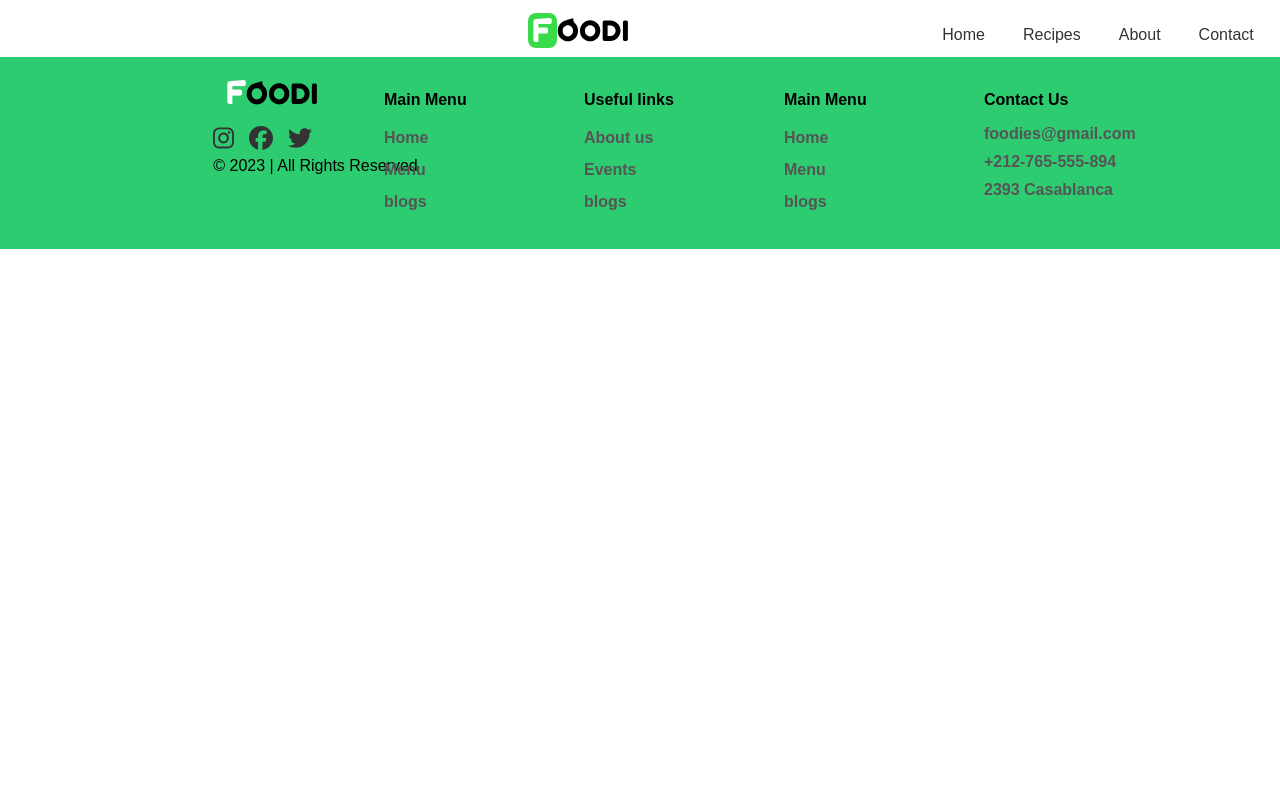
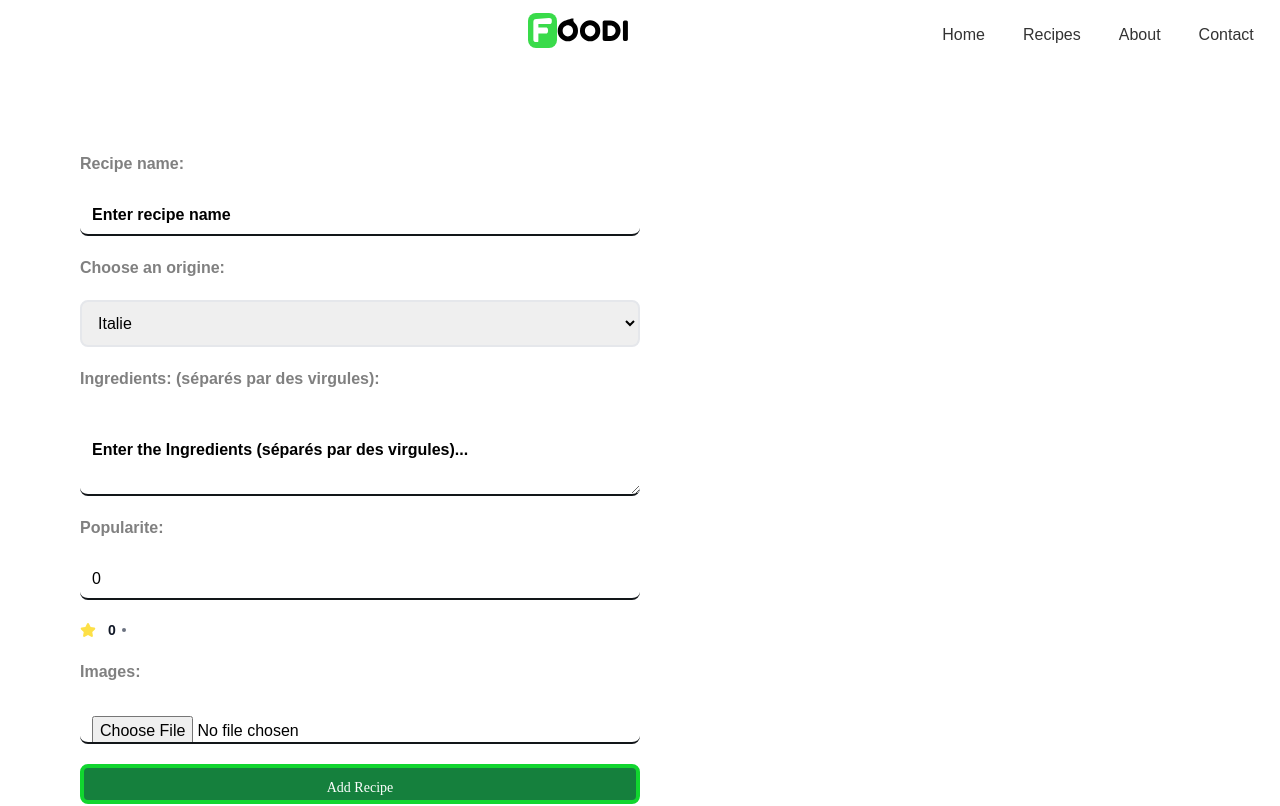
Before and after one commit to mibanas/MyRecipe, a React (Create React App) app: page /add-product in a window 1280 px wide. Shown: the top 806 px of the page. Built offline with nearby package versions, Linux system fonts and the light colour scheme; data requests are answered from the project's data file.

Commit message:
added a page for adding a recipe

```diff
--- a/package.json
+++ b/package.json
@@ -10,6 +10,7 @@
     "@testing-library/jest-dom": "^5.17.0",
     "@testing-library/react": "^13.4.0",
     "@testing-library/user-event": "^13.5.0",
+    "axios": "^1.6.4",
     "json-server": "^0.17.4",
     "react": "^18.2.0",
     "react-dom": "^18.2.0",
@@ -25,7 +26,8 @@
     "start": "react-scripts start",
     "build": "react-scripts build",
     "test": "react-scripts test",
-    "eject": "react-scripts eject"
+    "eject": "react-scripts eject",
+    "server": "json-server --watch src/Data/db.json --port 3000 "
   },
   "eslintConfig": {
     "extends": [
--- a/src/App.js
+++ b/src/App.js
@@ -9,6 +9,8 @@ import AllRecepies from './Components/AllRecepies/AllRecepies';
 import RecepyDetail from './Components/RecepyDetail/RecepyDetail';
 import { library } from '@fortawesome/fontawesome-svg-core';
 import { fab } from '@fortawesome/free-brands-svg-icons';
+import AddRecipe from './Components/Recipes/AddRecipe';
+
 library.add(fab);
 
 function App() {
@@ -21,6 +23,7 @@ function App() {
           <Route path='/About' element={<About />} />
           <Route path='/Menu' element={<AllRecepies />} />
           <Route path='/recepy_detail/:id' element={<RecepyDetail />} />
+          <Route path='/add-product' element={<AddRecipe />} />
         </Routes>
       <Footer />
     </div>
--- a/src/Components/AllRecepies/AllRecepies.jsx
+++ b/src/Components/AllRecepies/AllRecepies.jsx
@@ -153,7 +153,7 @@ const AllRecepies = () => {
 			{plats.map((plats) => {
 				return(
 					<div className="AllRecepies-product">
-						<img src={plat1} alt="" />
+						<img src={plats.image} alt="" />
 						<div className="AllRecepies-product-name">
 							<Link to={`/recepy_detail/${plats.id}`}><h1>{plats.nom}</h1></Link>
 							<img src={star} alt="" />
--- /dev/null
+++ b/src/Components/Recipes/AddRecipe.jsx
@@ -0,0 +1,202 @@
+import React, { useEffect, useRef, useState } from 'react'
+import axios from 'axios';
+
+const AddRecipe = () => {
+
+  // Global vars :
+  const [nom, setNom] = useState('')
+  const ingredientsRef = useRef([])
+  const imageRef = useRef(null)
+  const [rating, setRating] = useState(0) // To store rating value
+  const [origines, setOrigines] = useState([]) // To store origines
+  const [selectedOrigine, setSelectedOrigine] = useState(null) // To get origine id selected
+  const [imageUrl, setImageUrl] = useState(null);
+  // ______________________________
+  // handling inputs:
+  const handleNom = (e) => {
+    setNom(e.target.value)
+  }
+
+  // ______________________________
+  // To take a rating value
+  const handleRating = (e) => {
+    setRating(e.target.value)
+  }
+
+  // ______________________________
+
+  // Clear input values and file input
+  const clearInputs = () => {
+    setNom('');
+    setSelectedOrigine(null);
+    ingredientsRef.current.value = '';
+    imageRef.current.value = null; // Reset the file input
+    setRating(0); // Reset rating
+    setImageUrl(null); // Clear image URL
+
+  };
+
+  // ______________________________________________________________
+  // Function to handle upload image to cloudinary server
+  const handleUploadImage = async (image) => {
+    try {
+
+      // Create an instance from FormData class for handling image
+      const formData = new FormData()
+      formData.append('file', image)
+      formData.append('upload_preset', "zl2bprmx")
+
+      // Making call api (post)
+      const response = await axios.post("https://api.cloudinary.com/v1_1/db4rh6kdl/image/upload", formData)
+      const data = await response.data;
+
+      return data.url;
+
+    } catch (error) {
+      console.error("Error uploading image:", error);
+    }
+
+
+  }
+  // ______________________________________________________________
+
+
+  // Main Function :   ____________________________________________
+
+  const handleOnSubmit = async (e) => {
+    try {
+
+      e.preventDefault();
+
+      const ingredients = ingredientsRef.current.value.split(',').map(ingredient => ingredient.trim());
+      const image = imageRef.current.files[0];
+
+      // Check validation:
+      if (!nom || !ingredientsRef.current.value || !imageRef.current.files[0]) {
+        console.error("Please fill in all required fields");
+        alert("Please fill in all required fields")
+        return;
+      }
+
+      // ______________________________
+
+      // Calling the func for handling image and awaiting for image processing
+      const imageUrl = await handleUploadImage(image)
+      // console.log('imageUrl: ', imageUrl)
+
+      // ______________________________
+
+      // Make Post request to json-server
+      const response = await axios.post(`http://localhost:3000/plats`, {
+        nom,
+        origine: selectedOrigine,
+        ingredients,
+        popularite: rating,
+        image: imageUrl
+      });
+      const data = await response.data;
+      console.log('body : ', data)
+
+      // Clear data ____________________
+      clearInputs();
+
+
+    } catch (error) {
+      console.log("Error submiting data:", error)
+    }
+  }
+
+  // ______________________________________________________________
+  // Handling origine:
+  const handleOnSelect = (e) => {
+    setSelectedOrigine(e.target.value)
+  }
+
+  // To get origines
+  useEffect(() => {
+
+    const getOrigines = () => {
+      axios.get(`http://localhost:3000/origines`)
+        .then(response => {
+          // console.log(response.data)
+          setOrigines(response.data)
+        })
+        .catch(error => console.log('Error fetching origines : ', error))
+    }
+
+    getOrigines();
+
+  }, [])
+
+  const handleImageChange = () => {
+    const file = imageRef.current.files[0];
+    if (file) {
+      const imageUrl = URL.createObjectURL(file);
+      setImageUrl(imageUrl);
+    }
+  };
+
+
+  // ______________________________________________________________
+
+  return (
+    <form onSubmit={handleOnSubmit} className="bg-f4f4f4 p-20 border-radius-5 flex justify-center flex-col">
+      <label className="mb-5 font-bold text-191919">Recipe name:</label>
+      <input
+        value={nom}
+        onChange={handleNom}
+        type="text"
+        placeholder="Enter recipe name"
+        className="w-1/2 p-3 border-2 border-#191919 rounded-lg"
+      />
+
+      <label className="mb-5 mt-5 font-bold text-191919">Choose an origine:</label>
+      <select onChange={handleOnSelect} className="w-1/2 p-3 border-2 border-#191919 rounded-lg ">
+        {origines &&
+          origines.map((origine, index) => (
+            <option key={index} value={origine.id}>
+              {origine.nom}
+            </option>
+          ))}
+      </select>
+
+      <label className="mb-5 mt-5 font-bold text-191919">Ingredients: (séparés par des virgules):</label>
+      <textarea ref={ingredientsRef} type="text" placeholder="Enter the Ingredients (séparés par des virgules)..." rows="4" className="w-1/2 p-3 border-2 border-#191919 rounded-lg" />
+
+      <label className="mb-5 mt-5 font-bold text-191919">Popularite:</label>
+      <input
+        value={rating}
+        onChange={handleRating}
+        type="number"
+        min="0"
+        max="5"
+        placeholder="Enter your popularite"
+        className="w-1/2 p-3 border-2 border-#191919 rounded-lg"
+      />
+
+      <div className="flex items-center mt-5">
+        <svg className="w-4 h-4 text-yellow-300 me-1" aria-hidden="true" xmlns="http://www.w3.org/2000/svg" fill="currentColor" viewBox="0 0 22 20">
+          <path d="M20.924 7.625a1.523 1.523 0 0 0-1.238-1.044l-5.051-.734-2.259-4.577a1.534 1.534 0 0 0-2.752 0L7.365 5.847l-5.051.734A1.535 1.535 0 0 0 1.463 9.2l3.656 3.563-.863 5.031a1.532 1.532 0 0 0 2.226 1.616L11 17.033l4.518 2.375a1.534 1.534 0 0 0 2.226-1.617l-.863-5.03L20.537 9.2a1.523 1.523 0 0 0 .387-1.575Z" />
+        </svg>
+        <p className="ms-2 text-sm font-bold text-gray-900 dark:text-dark"> {rating} </p>
+        <span className="w-1 h-1 mx-1.5 bg-gray-500 rounded-full dark:bg-gray-400"></span>
+      </div>
+
+      <label className="mb-5 mt-5 font-bold text-191919">Images:</label>
+      <input type="file" ref={imageRef} className="w-1/2 p-3 border-2 border-#191919 rounded-lg" onChange={handleImageChange} />
+
+      {/* Display selected image */}
+      {imageUrl && (
+        <div className="mt-5">
+          <img src={imageUrl} alt="Selected" className="w-1/3 p-3 max-w-full h-auto border-2 border-#191919 rounded-lg" />
+        </div>
+      )}
+
+      <button type="submit" className="w-1/2 p-3 mt-5 focus:outline-none text-white bg-green-700 hover:bg-green-800 focus:ring-4 focus:ring-green-300 font-medium rounded-lg text-sm px-5 py-2.5 me-2 mb-2 dark:bg-green-600 dark:hover:bg-green-700 dark:focus:ring-green-800">
+        Add Recipe
+      </button>
+    </form>
+  )
+}
+
+export default AddRecipe;
--- a/src/Data/db.json
+++ b/src/Data/db.json
@@ -359,6 +359,18 @@
       ],
       "popularite": 3.9,
       "image": "lien_image_couscous_royal.jpg"
+    },
+    {
+      "nom": "cosoc",
+      "origine": "3",
+      "ingredients": [
+        "huzd",
+        "ihiuz",
+        "uz"
+      ],
+      "popularite": "2",
+      "image": "http://res.cloudinary.com/db4rh6kdl/image/upload/v1704383928/mcp4wcfxnjpoejfzyqdr.jpg",
+      "id": 31
     }
   ]
 }
```
Also changed, not shown: 1 other file (tests, documents, lock files or other folders).
